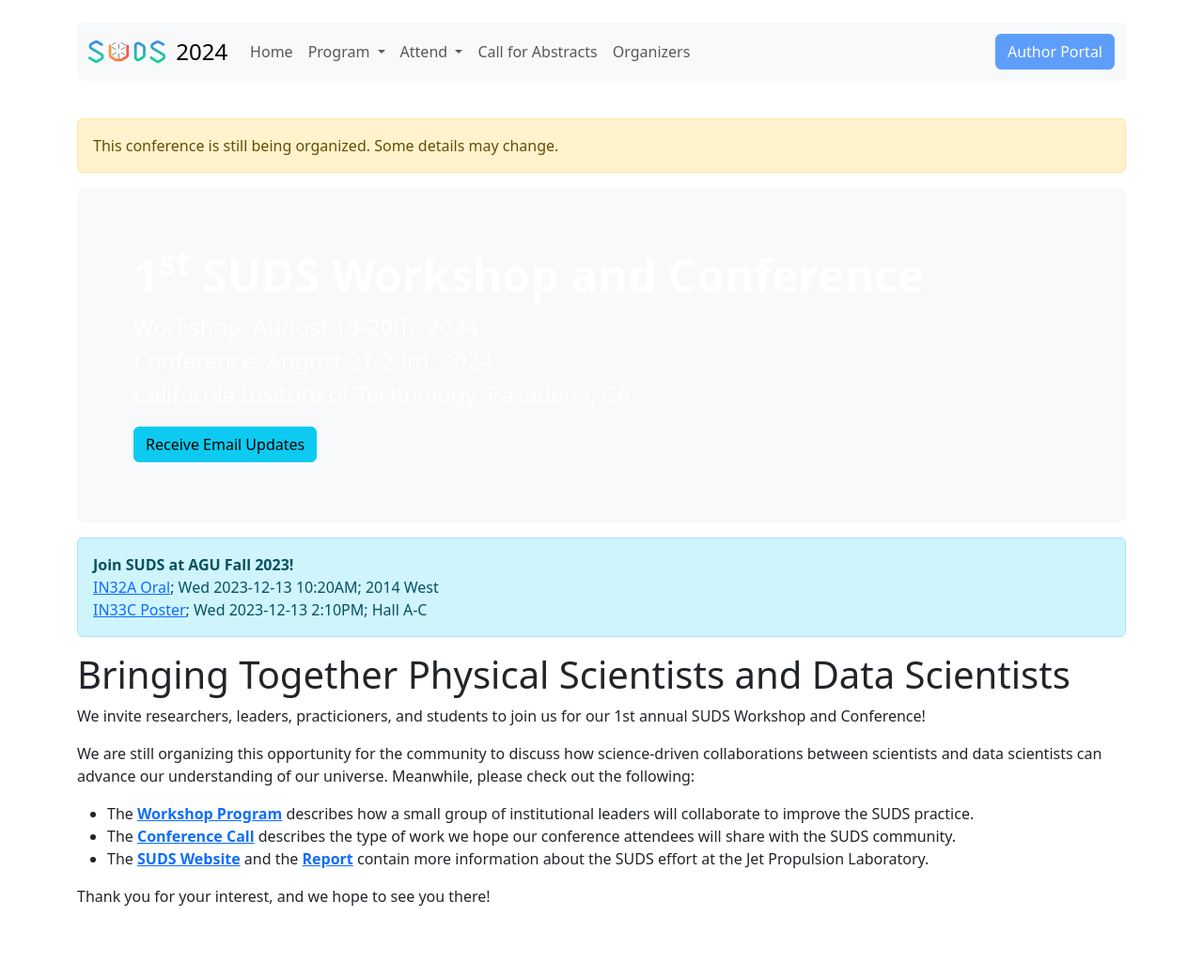
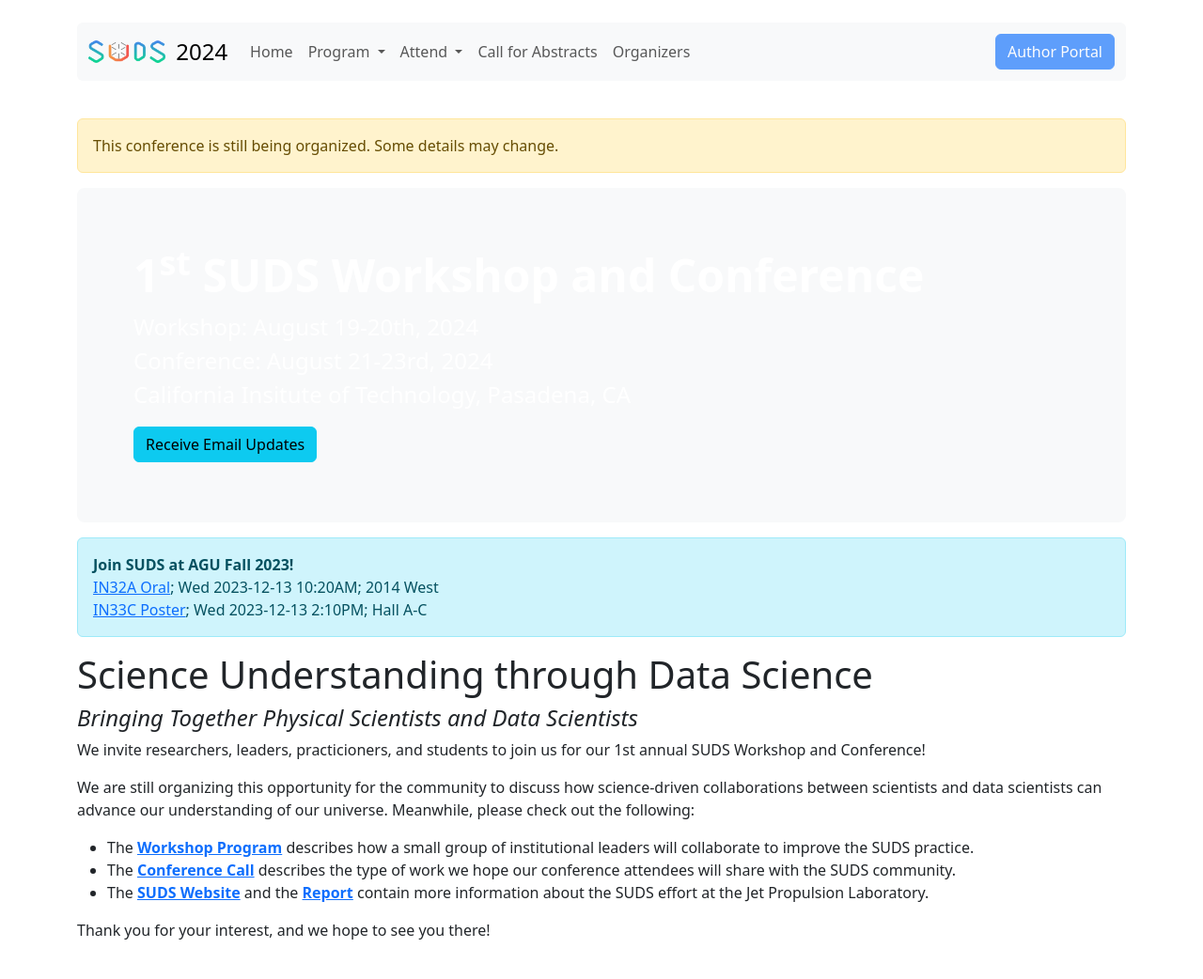
Before and after one commit to JPLMLIA/sudsconf, a Jekyll site: the page built from index.md, in a window 1280 px wide. Shown: the whole page at 94% size. Built offline with Jekyll 4.4.1, drawn with Linux system fonts in a browser that asks for light colours; a script that is not in the unit is left out; before the commit the page ends 1006 px from its top, so only the background shows below that.

Commit message:
Minor updates

```diff
--- a/index.md
+++ b/index.md
@@ -10,7 +10,8 @@ jumbo_sub: "Workshop: August 19-20th, 2024<br>Conference: August 21-23rd, 2024<b
   <a href="https://agu.confex.com/agu/fm23/meetingapp.cgi/Session/212863">IN33C Poster</a>; Wed 2023-12-13 2:10PM; Hall A-C
 </div>
 
-# Bringing Together Physical Scientists and Data Scientists
+# Science Understanding through Data Science
+#### *Bringing Together Physical Scientists and Data Scientists*
 
 We invite researchers, leaders, practicioners, and students to join us for our 1st annual SUDS Workshop and Conference!
 
```
Also changed, not shown: call.md (+1 -2 lines), 1 other file.
